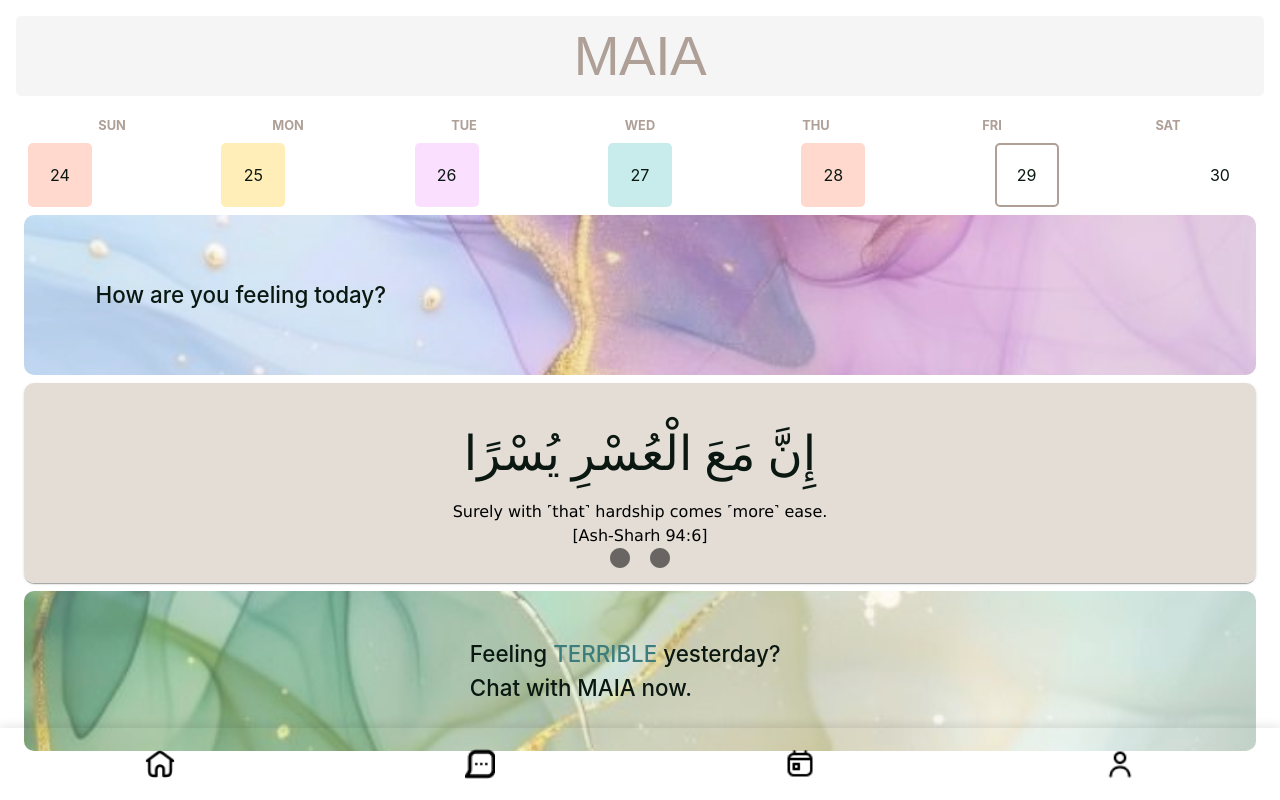
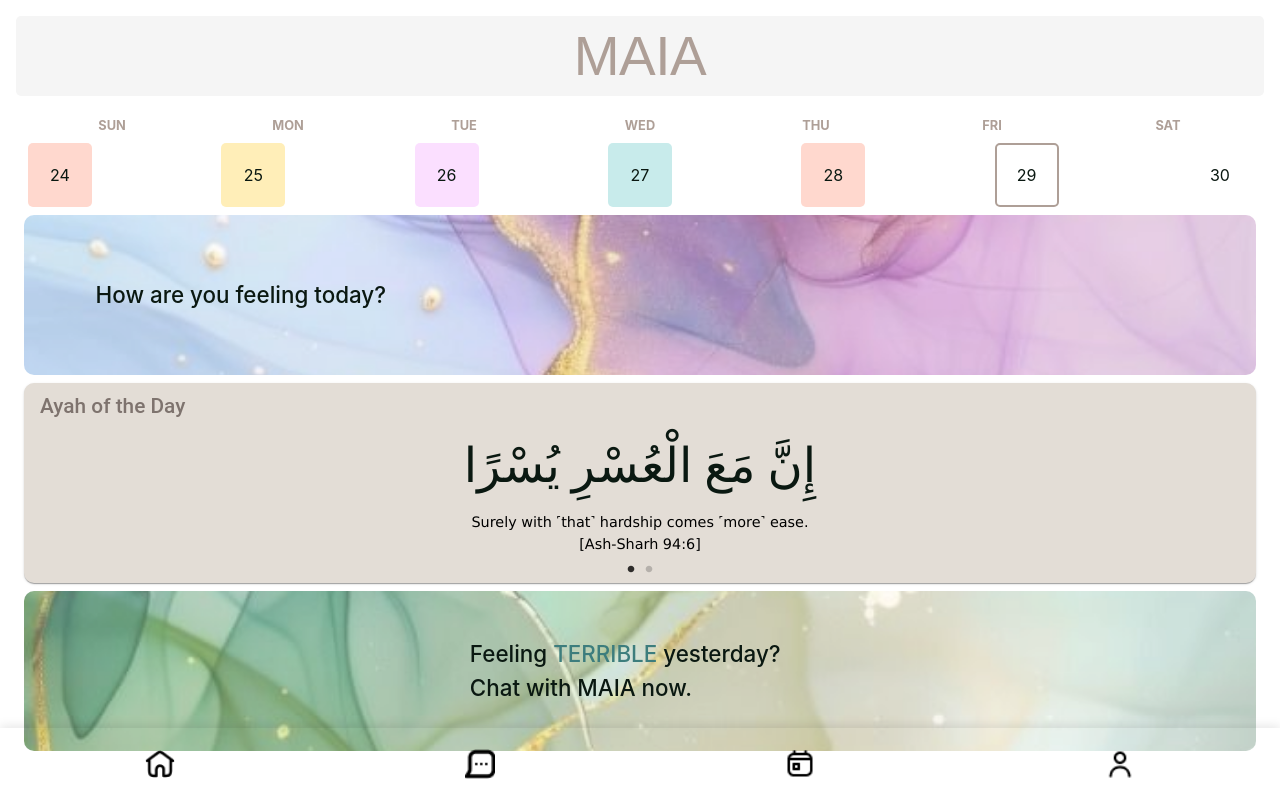
Before and after one commit to Tech-Sisters/hackathon24-team2, a React (Vite) app: page / in a window 1280 px wide. Built offline with nearby package versions, Linux system fonts and the light colour scheme.

Commit message:
carousel done

```diff
--- a/src/App.css
+++ b/src/App.css
@@ -3,7 +3,7 @@
   --accent: #E3DDD6;
   --textBlack: #0A1811;
 
-  --bgDark: #7E736E;
+  --dark: #7E736E;
   --bgSecondary: #F5F5F5;
 
   --veryBad: #C8EBEB;
--- a/src/App.jsx
+++ b/src/App.jsx
@@ -1,9 +1,7 @@
 import "./App.css";
-import { BrowserRouter as Router, Routes, Route, Link } from "react-router-dom";
+import { BrowserRouter as Router, Routes, Route } from "react-router-dom";
 import Landing from "./pages/landing";
-import Emotes from "./pages/emotes";
 import Chatbot from "./pages/chatbot";
-import * as React from "react";
 import FeelingPage from "./components/feelingPage";
 import EmotionPage from "./components/emotionPage";
 import ActivitiesPage from "./components/activitiesPage";
@@ -12,15 +10,8 @@ function App() {
     <>
       <Router>
         <div>
-          {/* <nav>
-            <Link to="/feeling">Feeling</Link>
-            <Link to="/emotion">Emotion</Link>
-            <Link to="/activities">Activities</Link>
-          </nav> */}
-
           <Routes>
             <Route path="/" element={<Landing />} />
-            <Route path="/emote" element={<Emotes />} />
             <Route path="/maia" element={<Chatbot />} />
             <Route path="/feeling" element={<FeelingPage />} />
             <Route path="/emotion" element={<EmotionPage />} />
--- a/src/components/Landing/card.jsx
+++ b/src/components/Landing/card.jsx
@@ -1,5 +1,6 @@
 /* eslint-disable react/prop-types */
 import React from "react"
+import { useNavigate } from "react-router-dom";
 import "./landing.css";
 
 const emotionWords = {
@@ -18,7 +19,8 @@ const emotionColors = {
   veryGood: "var(--veryGoodAccent)",
 };
 
-export default function LandingCard({ image, align, text, date }) {
+export default function LandingCard({ image, align, text, date, link }) {
+  const navigate = useNavigate();
 
   const yesterday = new Date();
   yesterday.setDate(yesterday.getDate() - 1);
@@ -28,8 +30,18 @@ export default function LandingCard({ image, align, text, date }) {
   const emotionWord = emotionWords[yesterdayEmotion];
   const formattedText = text && text.includes("{}") ? text.replace("{}", emotionWord) : text;
 
+  const handleCardClick = () => {
+    if (link) {
+      if (link.startsWith("http")) {
+        window.location.href = link;
+      } else {
+        navigate(link);
+      }
+    }
+  };
+
   return (
-    <div className="landingCard">
+    <div className="landingCard" onClick={handleCardClick}>
       <img src={image} alt="Card background" className="cardImage" />
       <div className={`cardText ${align}`}>
         {formattedText.split(emotionWord).map((segment, index) => (
--- a/src/components/Landing/carousel.jsx
+++ b/src/components/Landing/carousel.jsx
@@ -1,7 +1,7 @@
 import {
   Box,
   Card,
-  CardHeader,
+  // CardHeader,
   IconButton,
 } from "@mui/material";
 import CircleIcon from "@mui/icons-material/Circle";
@@ -29,8 +29,8 @@ export const Carousel = () => {
 
   return (
     <Card id="carouselContainer">
-      <CardHeader title={slides[activeSlide].title} />
-      <Box id="ayahContainer">
+      <div id="cardHeader" >{slides[activeSlide].title}</div>
+      <Box id="textContainer">
         <div style={{ textAlign: "center" }}>
           <div className="arabicText">
             {slides[activeSlide].arabic}
@@ -45,9 +45,16 @@ export const Carousel = () => {
           <IconButton
             key={index}
             onClick={() => handleSlideChange(index)}
-            color={activeSlide === index ? "rgba(0,0,0, 0.8)" : "rgba(0,0,0, 0.2)"}
+            sx={{
+              padding: 0,
+              margin: "0 5px",
+            }}
           >
-            <CircleIcon />
+            <CircleIcon
+            sx={{
+                fontSize: "8px",
+                color: activeSlide === index ? "rgba(0, 0, 0, 0.8)" : "rgba(0, 0, 0, 0.2)",
+              }} />
           </IconButton>
         ))}
       </Box>
--- a/src/components/Landing/landing.css
+++ b/src/components/Landing/landing.css
@@ -1,14 +1,4 @@
-/* body {
-     margin: 0;
-    display: flex;
-    flex-direction: column;
-    align-items: stretch;
-    min-width: 320px;
-    min-height: 100vh;
-    width: 100%;
-} */
-
- #headerMain {
+#headerMain {
     background-color: var(--bgSecondary);
     width: calc(100% - 32px);
     height: 80px;
@@ -43,14 +33,14 @@
     margin-bottom: 8px;
 }
 
-  .dayLabel {
+.dayLabel {
     flex: 1;
     width: 40px;
     text-align: center;
     font-size: 0.8rem;
     font-weight: bold;
     color: var(--main);
-  }
+}
 
   #dateTiles {
     display: flex;
@@ -58,7 +48,7 @@
     width: 100%;
   }
 
-  .dateTile {
+.dateTile {
     width: 4rem;
     height: 4rem;
     margin: 0 4px;
@@ -69,7 +59,7 @@
     font-size: 1rem;
     color: var(--textBlack);
     box-sizing: border-box;
-  }
+}
 
 .currentDay {
     border: 2px solid var(--main);
@@ -81,6 +71,7 @@
     margin: 8px 16px;
     border-radius: 10px;
     padding: 0px;
+    cursor: pointer;
 }
 
 .cardImage {
@@ -116,56 +107,32 @@
     right: 3%;
 }
 
-/* #carouselContainer {
-    position: relative;
-    height: 200px;
-    margin: 8px 16px;
-    border-radius: 10px;
-}
-
-#ayahContainer {
-    position: absolute;
-    top: 0;
-    left: 0;
-    width: 100%;
-    height: 100%;
-    display: flex;
-    align-items: center;
-    justify-content: center;
-    background-color: var(--accent);
-}
-
-.arabicText {
-    font-size: 300px;
-    font-family: 'Times New Roman', Times, serif;
-    color: var(--textBlack);
-    margin-bottom: 10px;
-}
-
-.translationText {
-    white-space: pre-line;
-    font-size: 1.5rem;
-    font-family: Verdana, sans-serif;
-    color: black;
-} */
-
 #carouselContainer {
     position: relative;
     height: 200px;
     margin: 8px 16px;
     border-radius: 10px;
+    display: flex;
+    flex-direction: column;
+    background-color: var(--accent);
 }
 
-#ayahContainer {
-    position: absolute;
+#cardHeader {
+    text-align: left;
+    color: var(--dark);
+    font-family: Roboto, sans-serif;
+    font-weight: 550;
+    font-size: 1.3rem;
+    padding: 8px 16px;
+}
+
+#textContainer {
     top: 0;
     left: 0;
     width: 100%;
     height: 100%;
-    display: flex;
     align-items: center;
     justify-content: center;
-    background-color: var(--accent);
 }
 
 .arabicText {
@@ -177,15 +144,16 @@
 
 .translationText {
     white-space: pre-line;
-    font-size: 1rem;
+    font-size: 0.9rem;
     font-family: Verdana, sans-serif;
     color: black;
     text-align: center;
+    padding: 0 16px;
 }
 
 #paginationContainer {
     position: absolute;
-    bottom: 5px;
+    bottom: 10px;
     width: 100%;
     display: flex;
     justify-content: center;
--- a/src/pages/emotes.jsx
+++ /dev/null
@@ -1,11 +0,0 @@
-import Header from "../components/header";
-import Footer from "../components/footer";
-
-export default function Emotes() {
-    return(
-        <>
-            <Header />
-            <Footer />
-        </>
-    )
-}
--- a/src/pages/landing.jsx
+++ b/src/pages/landing.jsx
@@ -26,6 +26,7 @@ const Landing = () => {
         text={"How are you feeling today?"}
         image={bgPurple}
         align="left"
+        link="/feeling"
       />
       <Carousel />
        <LandingCard
@@ -33,6 +34,7 @@ const Landing = () => {
         image={bgGreen}
         align="right"
         date={trackedData}
+        link="/maia"
       />
       <Footer />
     </div>
```
Also changed, not shown: src/components/Landing/carouselAPI.jsx (added, +91 -0 lines).
